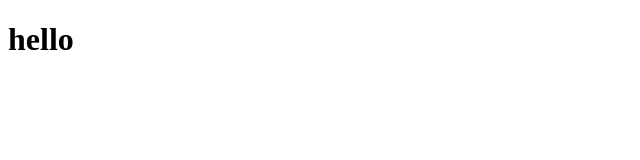
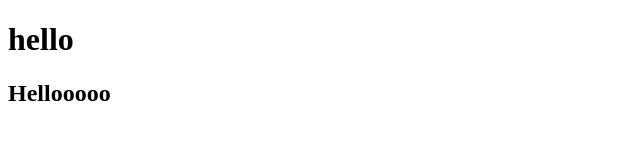
Before and after one commit to SaravanaKumar65/cccclab, a plain HTML site: page index.html in a window 1280 px wide. Shown: the whole page, without its empty margins (0-640 px from the left). Drawn offline with Linux system fonts and the light colour scheme.

Commit message:
finallll

```diff
--- a/index.html
+++ b/index.html
@@ -10,6 +10,7 @@
 
 <body>
     <h1>hello</h1>
+    <h2>Hellooooo</h2>
 </body>
 
 </html>
```
